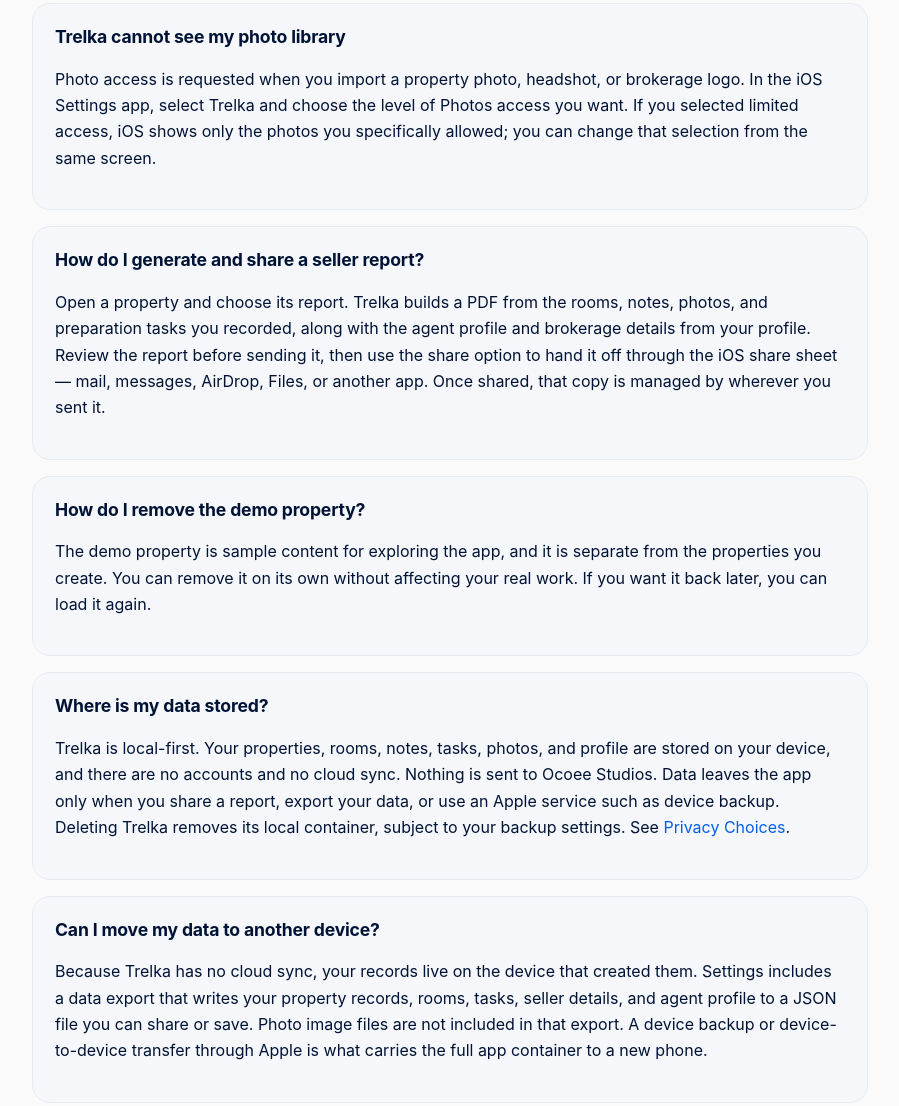
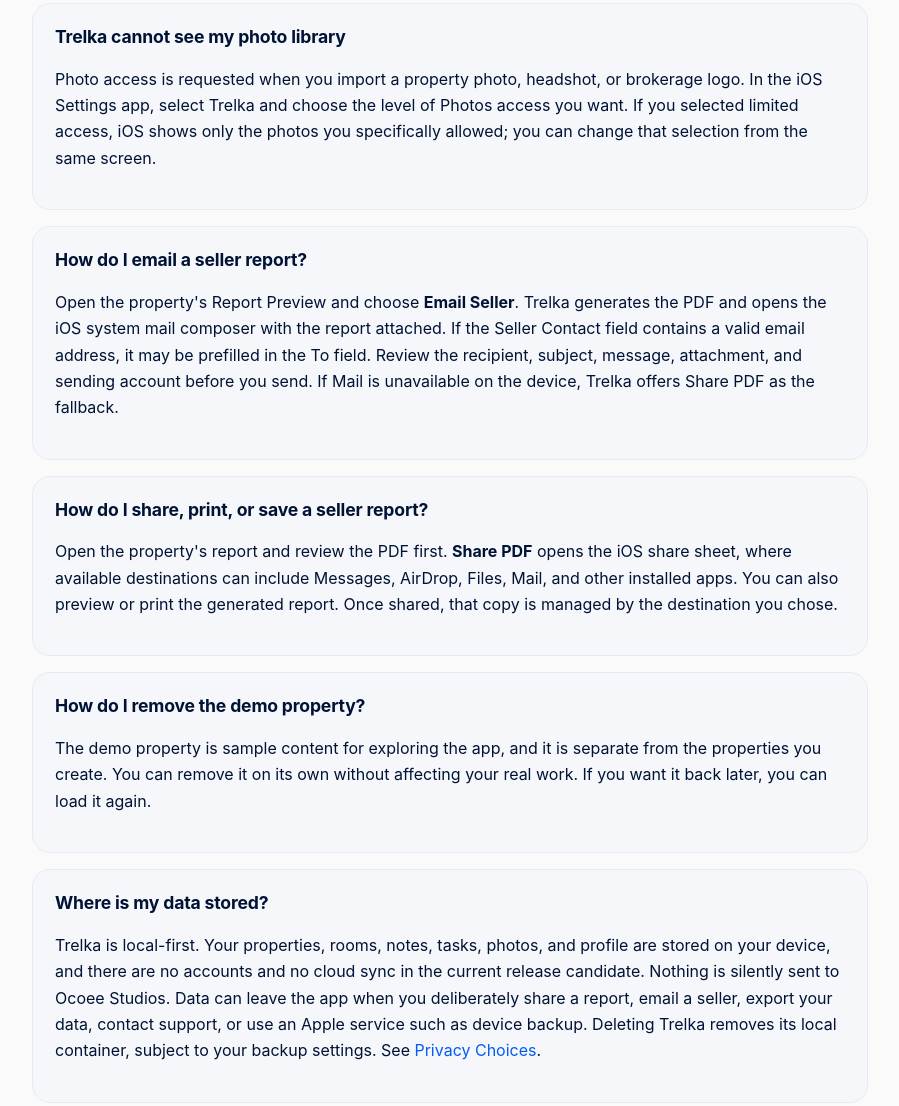
Before and after one commit to ocoee-studios/trelka-legal, a plain HTML site: page support.html in a window 1280 px wide. Shown: the part 785-1891 px from the top of the page, without its empty margins (190-1089 px from the left). Drawn offline with Linux system fonts and the light colour scheme.

Commit message:
Update Trelka support page for Email Seller

```diff
--- a/support.html
+++ b/support.html
@@ -13,13 +13,14 @@
 <nav class="nav">
   <a href="index.html">Home</a>
   <a href="privacy.html">Privacy</a>
+  <a href="privacy-label.html">App Privacy</a>
   <a href="terms.html">Terms</a>
   <a href="support.html">Support</a>
   <a href="privacy-choices.html">Privacy Choices</a>
 </nav>
 
 <h1>Trelka Support</h1>
-<p class="muted">Help with walkthroughs, permissions, reports, demo content, and local data.</p>
+<p class="muted">Help with walkthroughs, permissions, seller reports, email, demo content, and local data.</p>
 
 <div class="card">
   <h2>Contact support</h2>
@@ -41,8 +42,13 @@
 </div>
 
 <div class="card">
-  <h3>How do I generate and share a seller report?</h3>
-  <p>Open a property and choose its report. Trelka builds a PDF from the rooms, notes, photos, and preparation tasks you recorded, along with the agent profile and brokerage details from your profile. Review the report before sending it, then use the share option to hand it off through the iOS share sheet — mail, messages, AirDrop, Files, or another app. Once shared, that copy is managed by wherever you sent it.</p>
+  <h3>How do I email a seller report?</h3>
+  <p>Open the property's Report Preview and choose <strong>Email Seller</strong>. Trelka generates the PDF and opens the iOS system mail composer with the report attached. If the Seller Contact field contains a valid email address, it may be prefilled in the To field. Review the recipient, subject, message, attachment, and sending account before you send. If Mail is unavailable on the device, Trelka offers Share PDF as the fallback.</p>
+</div>
+
+<div class="card">
+  <h3>How do I share, print, or save a seller report?</h3>
+  <p>Open the property's report and review the PDF first. <strong>Share PDF</strong> opens the iOS share sheet, where available destinations can include Messages, AirDrop, Files, Mail, and other installed apps. You can also preview or print the generated report. Once shared, that copy is managed by the destination you chose.</p>
 </div>
 
 <div class="card">
@@ -52,7 +58,7 @@
 
 <div class="card">
   <h3>Where is my data stored?</h3>
-  <p>Trelka is local-first. Your properties, rooms, notes, tasks, photos, and profile are stored on your device, and there are no accounts and no cloud sync. Nothing is sent to Ocoee Studios. Data leaves the app only when you share a report, export your data, or use an Apple service such as device backup. Deleting Trelka removes its local container, subject to your backup settings. See <a href="privacy-choices.html">Privacy Choices</a>.</p>
+  <p>Trelka is local-first. Your properties, rooms, notes, tasks, photos, and profile are stored on your device, and there are no accounts and no cloud sync in the current release candidate. Nothing is silently sent to Ocoee Studios. Data can leave the app when you deliberately share a report, email a seller, export your data, contact support, or use an Apple service such as device backup. Deleting Trelka removes its local container, subject to your backup settings. See <a href="privacy-choices.html">Privacy Choices</a>.</p>
 </div>
 
 <div class="card">
```
